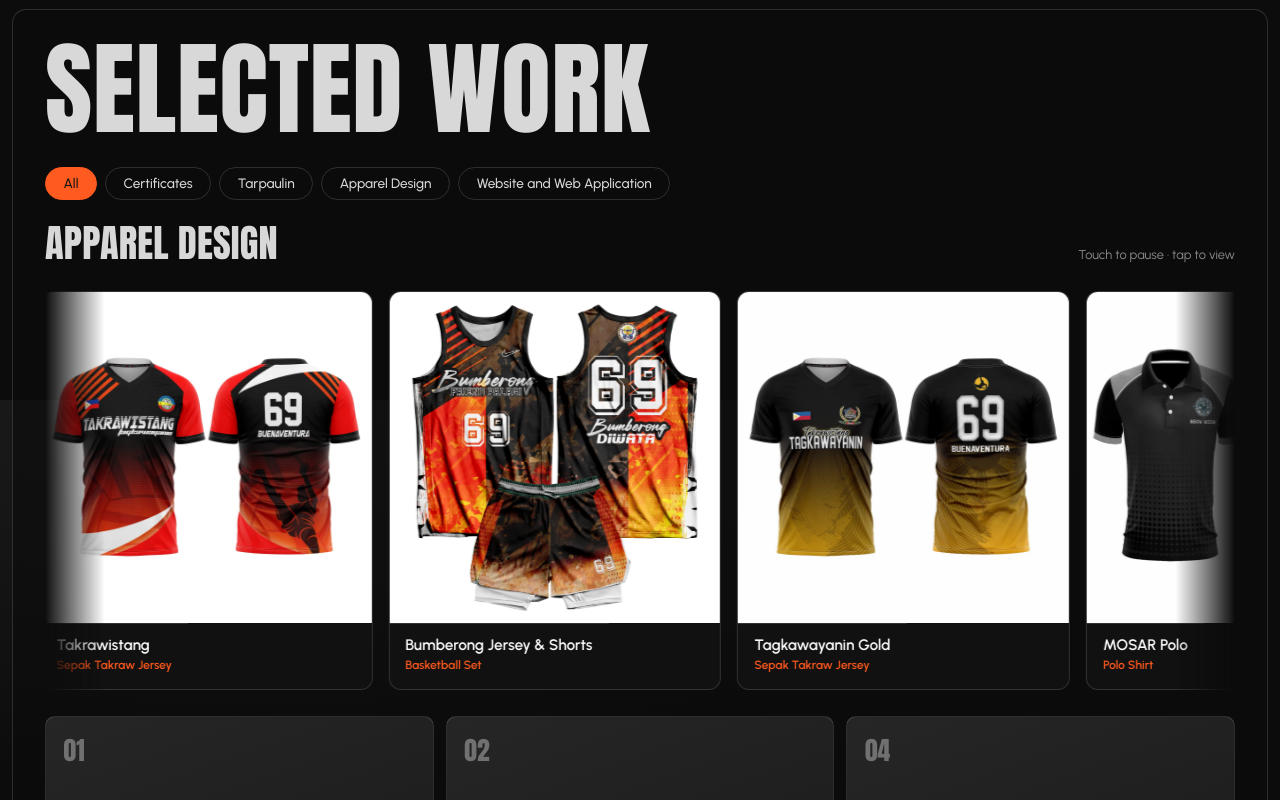
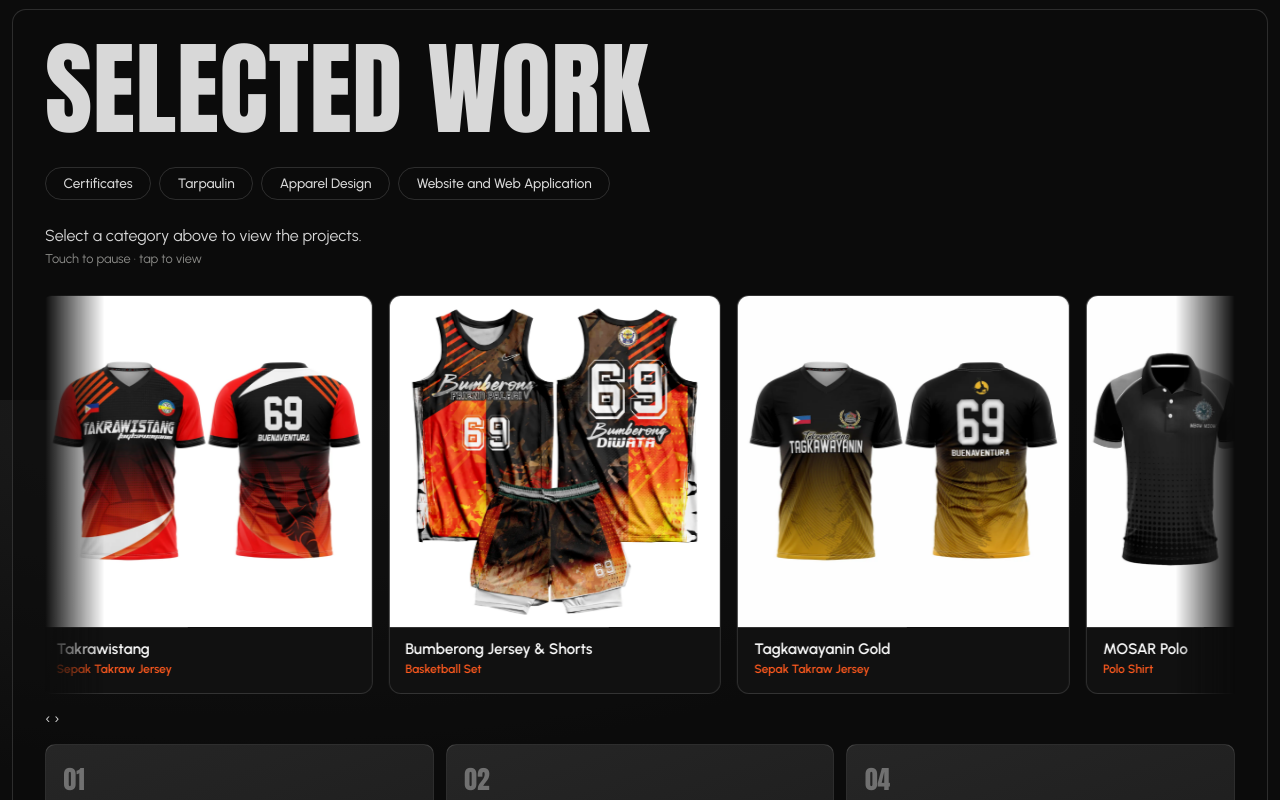
Before and after one commit to pyroelectronix/portfolio, a plain HTML site: page index.html in a window 1280 px wide. Shown: the part 2000-2800 px from the top of the page. Drawn offline with Linux system fonts and the light colour scheme; animation ran at ten frames a second.

Commit message:
Update index.html

```diff
--- a/index.html
+++ b/index.html
@@ -136,7 +136,6 @@
       <div class="work-head">
         <h2 class="display section-title split" data-split>Selected work</h2>
         <div class="filters reveal" role="tablist" aria-label="Filter projects">
-          <button class="pill chip active" data-filter="all">All</button>
           <button class="pill chip" data-filter="branding">Certificates</button>
           <button class="pill chip" data-filter="logo">Tarpaulin</button>
           <button class="pill chip" data-filter="social">Apparel Design</button>
@@ -144,12 +143,14 @@
         </div>
       </div>
 
-      <!-- APPAREL DESIGN: auto-scrolling card carousel. It pauses while the mouse is over it and resumes when the mouse leaves.
+      <!-- Nothing is shown until a category tab above is clicked -->
+      <p class="work-empty" id="workEmpty">Select a category above to view the projects.</p>
+
+      <!-- APPAREL DESIGN: cards on a rotating 3D ring. It eases to a stop while the mouse is over it and resumes when the mouse leaves.
            To add a design: copy one <button class="a-card"> block, change data-img, data-title, src, alt and the two text lines. -->
       <div class="apparel" id="apparel" data-cat="social">
-        <div class="apparel-head reveal">
-          <h3>Apparel Design</h3>
-          <span class="a-hint">Hover to pause &middot; click to view</span>
+        <div class="apparel-head">
+          <span class="a-hint">Hover to pause &middot; drag to spin &middot; click to view</span>
         </div>
         <div class="a-marquee" id="apparelMarquee">
           <div class="a-track" id="aTrack">
@@ -231,6 +232,10 @@
           </button>
           </div>
         </div>
+        <div class="a-nav">
+          <button class="a-btn" id="aPrev" type="button" aria-label="Previous design">&#8249;</button>
+          <button class="a-btn" id="aNext" type="button" aria-label="Next design">&#8250;</button>
+        </div>
       </div>
 
       <div class="grid" id="grid">
```
